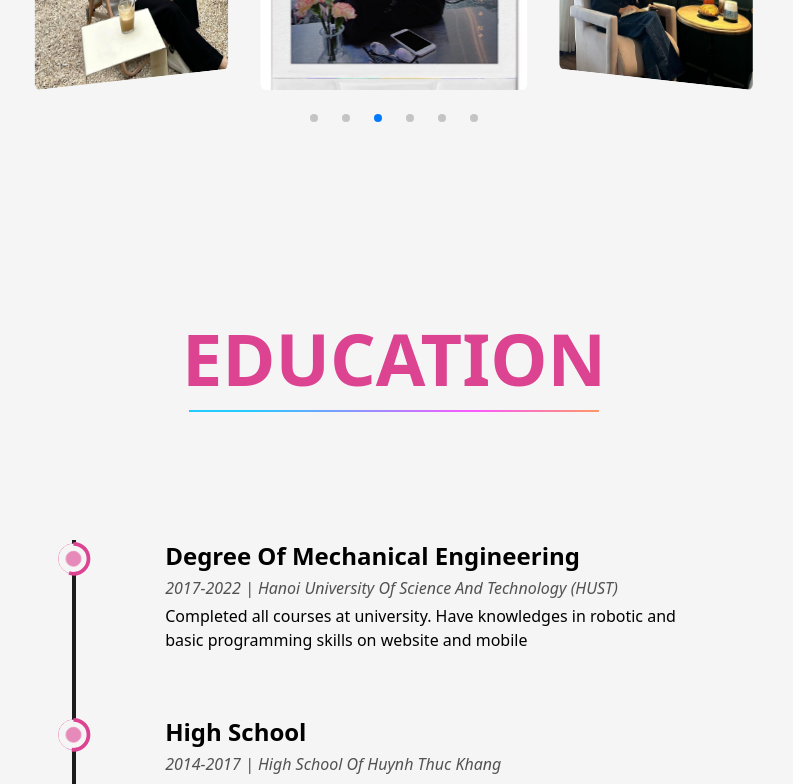
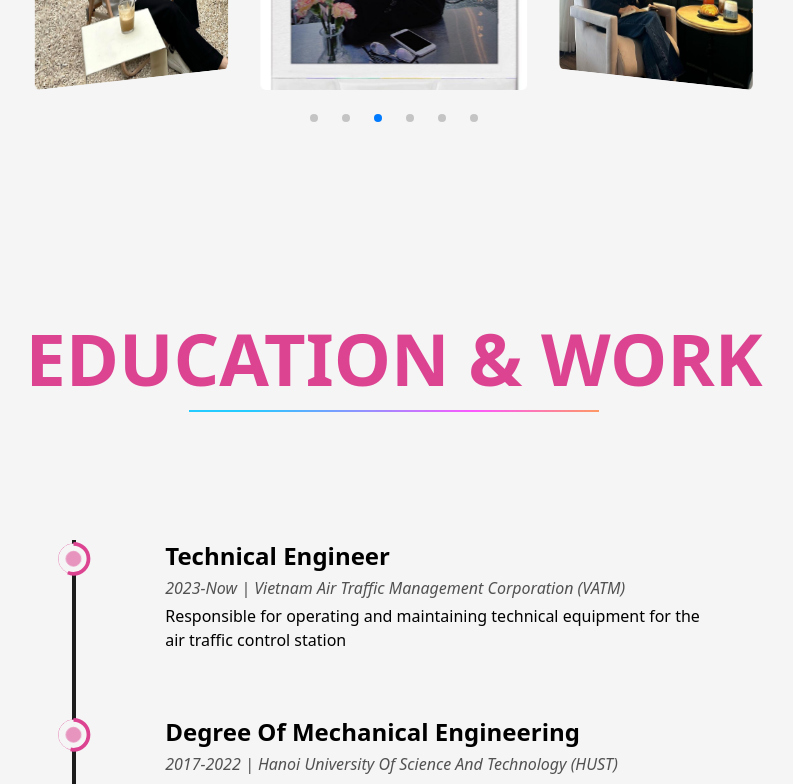
Before and after one commit to taiphan2288/thanhtai-portfolio, a React (Create React App) app: page / in a window 1280 px wide. Shown: the part 2000-2784 px from the top of the page, without its empty margins (246-1039 px from the left). Built offline with nearby package versions, Linux system fonts and the light colour scheme; no server answers.

Commit message:
update education and work

```diff
--- a/src/pages/Education.js
+++ b/src/pages/Education.js
@@ -52,7 +52,7 @@ const Education = () => {
         }}
       >
         <h2 className="font-bold text-7xl mb-4 w-full text-center md:text-5xl xs:text-4xl md:mb-2 uppercase text-red">
-          Education
+          Education & Work
         </h2>
         <LineGradient width="mx-auto w-1/5 ss:w-3/5 xl:w-2/5 " />
       </motion.div>
@@ -65,16 +65,23 @@ const Education = () => {
 
         <ul className="w-full flex flex-col justify-between lg:ml-4 ml-10">
           <Details
+            type="technical engineer"
+            time="2023-now"
+            place="Vietnam Air Traffic Management Corporation (VATM)"
+            info="Responsible for operating and maintaining technical equipment for the air traffic control station"
+          />
+
+          <Details
             type="degree of mechanical engineering"
             time="2017-2022"
-            place="hanoi university of science and technology (HUST)"
+            place="Hanoi university of science and technology (HUST)"
             info="Completed all courses at university. Have knowledges in robotic and basic programming skills on website and mobile"
           />
 
           <Details
             type="high school"
             time="2014-2017"
-            place="high school of huynh thuc khang"
+            place="High school of huynh thuc khang"
             info="Completed"
           />
 
```
